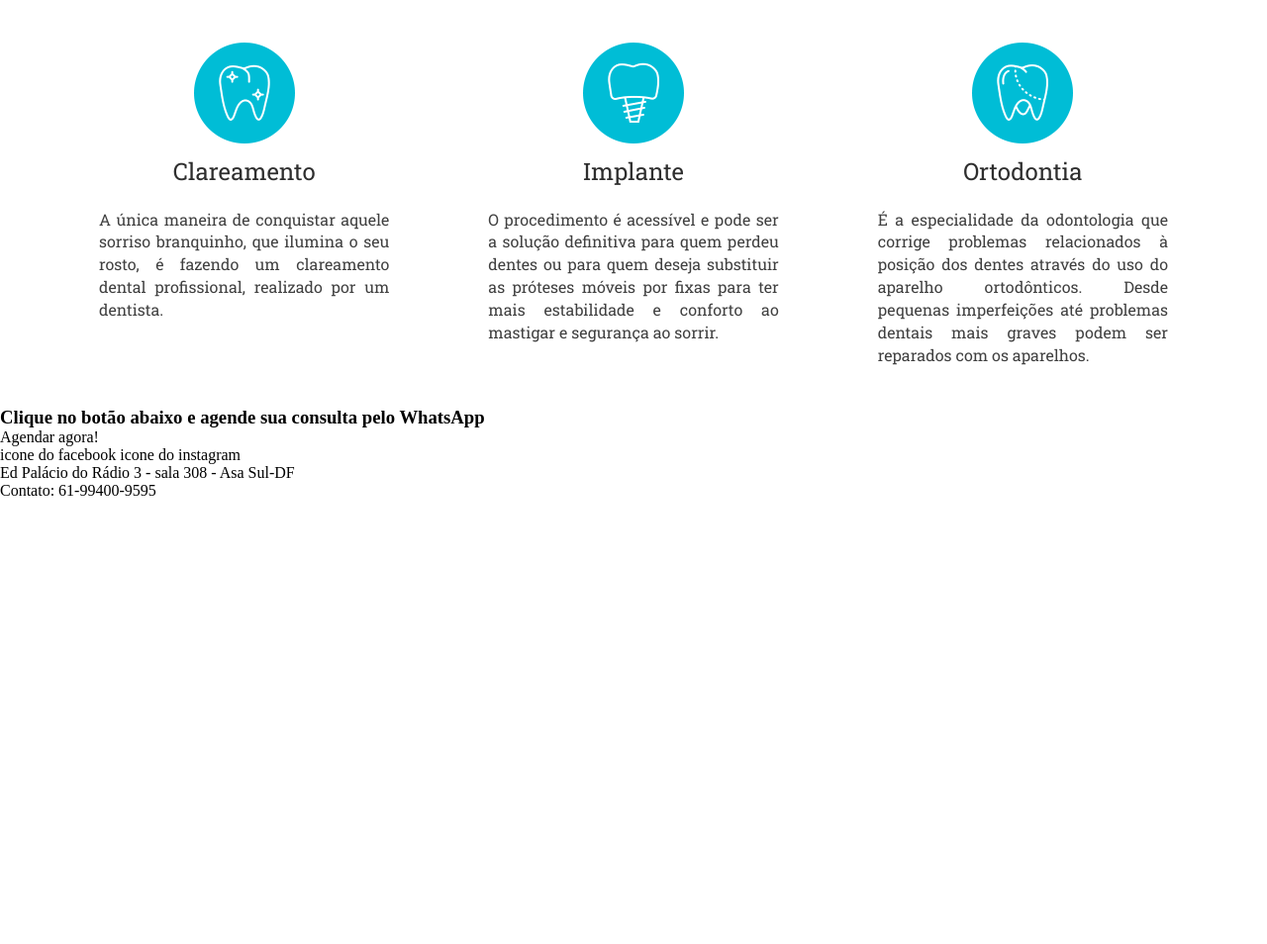
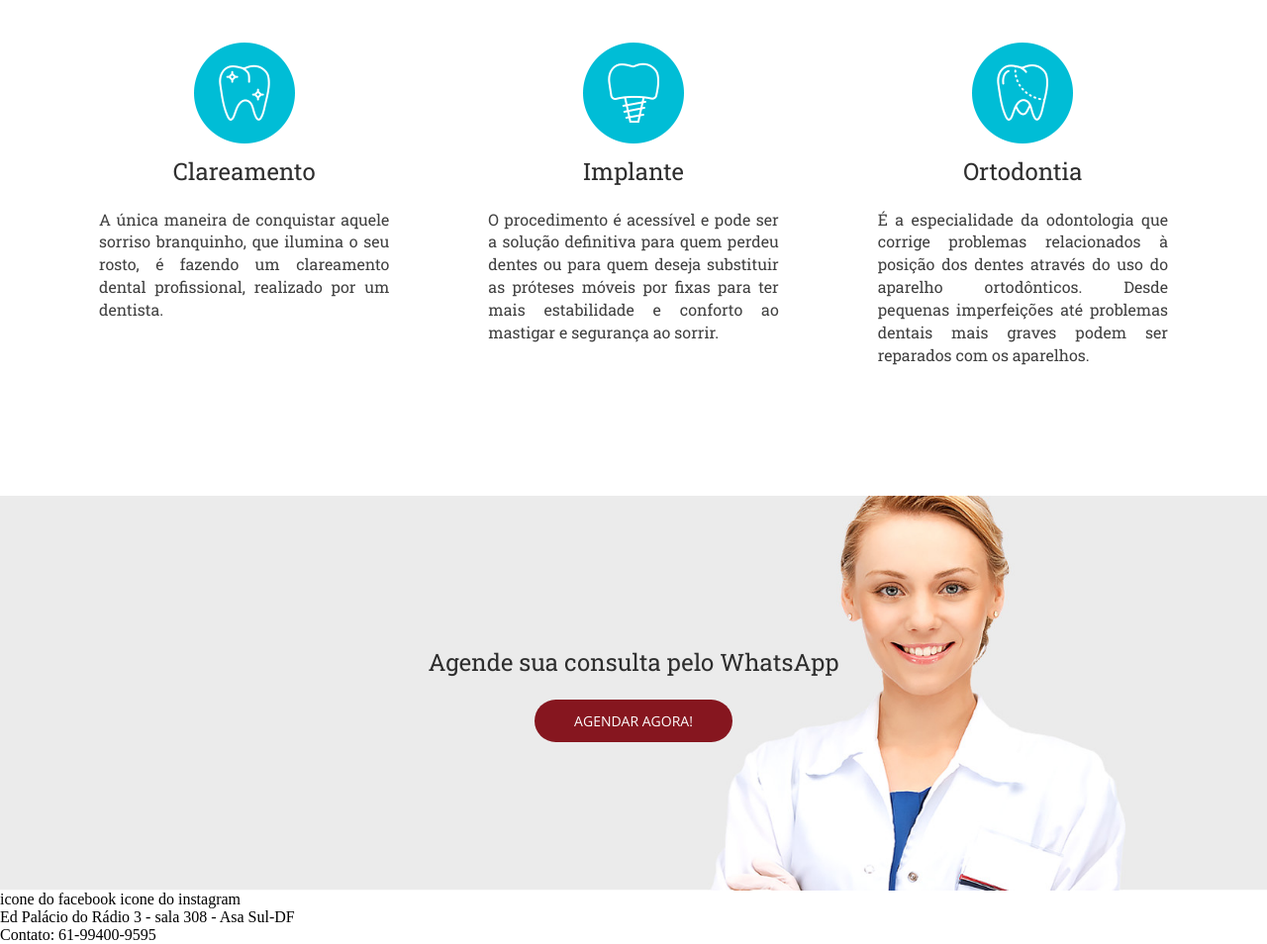
Before and after one commit to devdiegocarvalho/odontovitaweb, a plain HTML site: page index.html in a window 1280 px wide. Shown: the part 812-1766 px from the top of the page at 99% size. Before the commit the page ends 1317 px from the top, so only its background shows below. Drawn offline with nearby package versions, Linux system fonts and the light colour scheme.

Commit message:
agendamento

```diff
--- a/css/global/componentes.css
+++ b/css/global/componentes.css
@@ -10,3 +10,13 @@
 .borda {
   border: 1px solid red;
 }
+
+.button {
+  display: inline-block;
+  font-family: "Open Sans", sans-serif;
+  font-size: 0.875rem;
+  text-transform: uppercase;
+  border-radius: 50px;
+  padding: 12px 40px;
+  cursor: pointer;
+}
--- /dev/null
+++ b/css/home/agendamento.css
@@ -0,0 +1,23 @@
+.agendamento-bg {
+  background: url("../../img/bg-home-agende.jpg") no-repeat center center;
+  background-size: cover;
+}
+
+.agendamento {
+  display: flex;
+  flex-direction: column;
+  align-items: center;
+  gap: 20px;
+  padding: 150px 20px 150px 20px;
+}
+
+.agendamento h3 {
+  text-align: center;
+}
+
+@media (max-width: 600px) {
+  .agendamento-bg {
+    background: url("../../img/bg-home-agende-m.jpg") no-repeat center top;
+    /* background-size: cover; */
+  }
+}
--- a/css/home/intro.css
+++ b/css/home/intro.css
@@ -13,20 +13,13 @@
   margin-bottom: 15px;
 }
 
-.intro a {
-  display: inline-block;
-  font-family: "Open Sans", sans-serif;
-  font-size: 0.875rem;
-  text-transform: uppercase;
+.button {
   color: var(--cor-0);
   background: var(--cor-p1);
-  border-radius: 50px;
   border-color: var(--cor-p1);
-  padding: 12px 40px;
-  cursor: pointer;
 }
 
-.intro a:hover {
+.button:hover {
   background: var(--cor-p2);
 }
 
--- a/css/home/modalidade.css
+++ b/css/home/modalidade.css
@@ -1,5 +1,6 @@
 .modalidade {
   margin-top: 80px;
+  margin-bottom: 90px;
 }
 
 .modalidade h2 {
--- a/css/style.css
+++ b/css/style.css
@@ -7,3 +7,4 @@
 /* HOME */
 @import "./home/intro.css";
 @import "./home/modalidade.css";
+@import "./home/agendamento.css";
--- a/index.html
+++ b/index.html
@@ -32,7 +32,7 @@
   <main class="intro">
     <h1 class="font-2-l-b cor-p3">Bem-vindo!</h1>
     <p class="cor-1 font-2-xxs-b">Acredite no que te faz sorrir!</p>
-    <a href="./contato">Agende sua consulta</a>
+    <a class="button" href="./contato">Agende sua consulta</a>
   </main>
   <section class="modalidade container">
     <h2 class="font-2-m cor-t2">Atendemos em várias especialidades</h2>
@@ -61,12 +61,12 @@
     </ul>
   </section>
 
-  <article>
-    <div>
-      <h3>Clique no botão abaixo e agende sua consulta pelo WhatsApp</h3>
-      <a href="#">Agendar agora!</a>
-    </div>
+  <article class="agendamento-bg">
+    <div class="agendamento container">
+      <h3 class="font-2-s cor-t2">Agende sua consulta pelo WhatsApp</h3>
+      <a class="button" href="https://wa.me/message/5M6JGPZRWCRNK1" target="_blank">Agendar agora!</a>
   </article>
+  </div>
   <footer>
     <div>
       <a href="#">icone do facebook</a>
```
Also changed, not shown: img/bg-home-agende-m.jpg (added).
